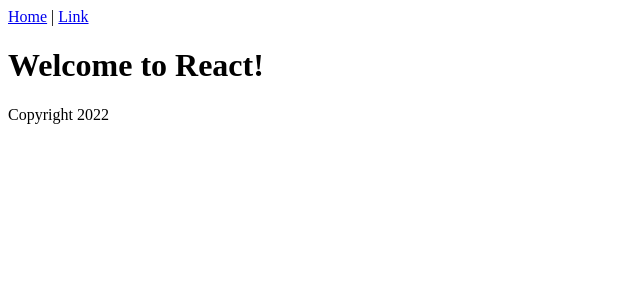
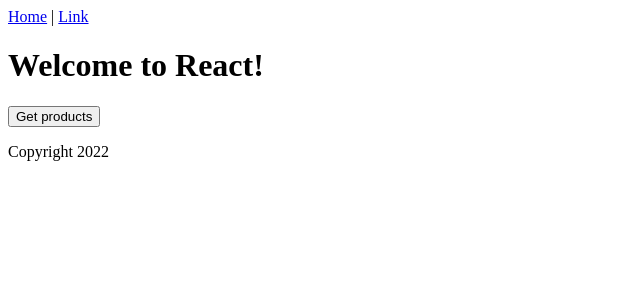
Before and after one commit to actualize-day-2023-10/demo-mini-capstone-frontend, a React (Vite) app: page / in a window 1280 px wide. Shown: the top 300 px of the page, without its empty margins (0-640 px from the left). Built offline with nearby package versions, Linux system fonts and the light colour scheme.

Commit message:
get data frmo rails, not on html page

```diff
--- a/package.json
+++ b/package.json
@@ -10,6 +10,7 @@
     "preview": "vite preview"
   },
   "dependencies": {
+    "axios": "^1.6.2",
     "react": "^18.2.0",
     "react-dom": "^18.2.0"
   },
--- a/src/Content.jsx
+++ b/src/Content.jsx
@@ -1,7 +1,17 @@
+import axios from 'axios'
+
 export function Content() {
+  const handleGetProducts = () => {
+    console.log('in get products');
+    axios.get("http://localhost:3000/products.json").then(response => {
+      console.log(response.data)
+    })
+  }
+
   return (
     <div>
       <h1>Welcome to React!</h1>
+      <button onClick={handleGetProducts}>Get products</button>
     </div>
   )
 }
```
Also changed, not shown: 1 other file (tests, documents, lock files or other folders).
